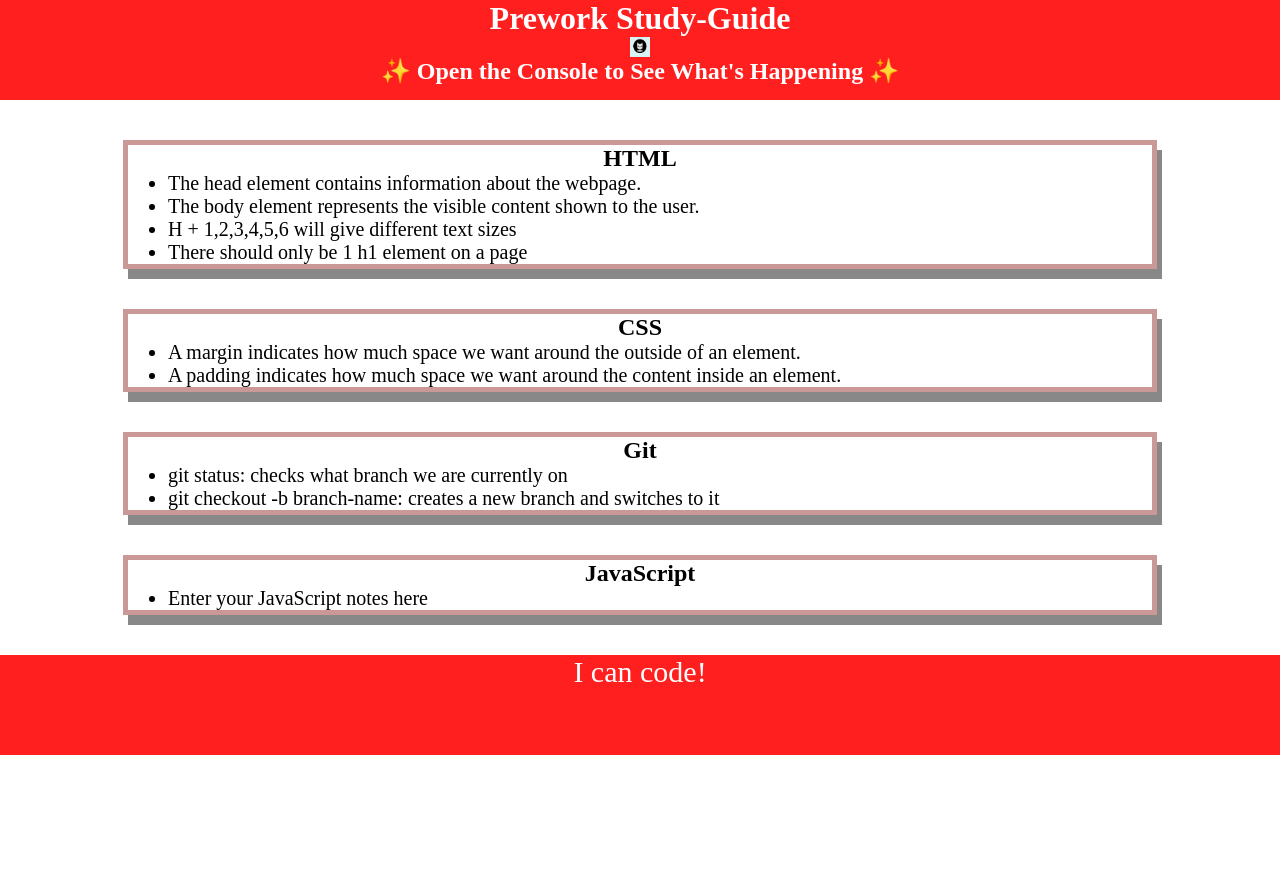
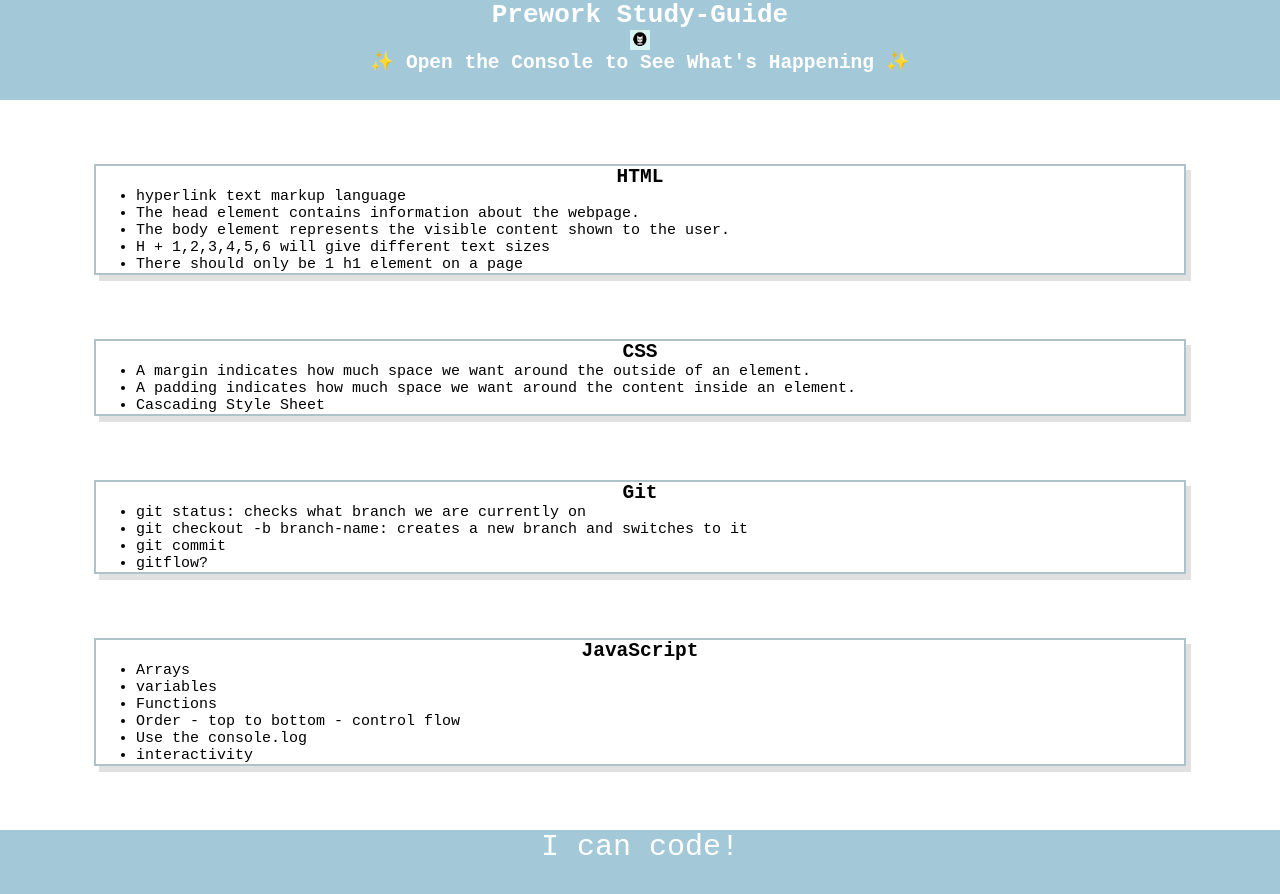
Before and after one commit to markmos1991/prework-study-guide, a plain HTML site: page index.html in a window 1280 px wide. Before the commit the page ends 800 px from the top, so only its background shows below. Drawn offline with Linux system fonts and the light colour scheme.

Commit message:
function added to script.js

```diff
--- a/assets/script.js
+++ b/assets/script.js
@@ -1,20 +1,28 @@
 
 var topics = ['HTML', 'CSS', 'Git', 'JavaScript'];
+var randomTopic = topics[Math.floor(Math.random() * topics.length)];
 
-for(var x = 0; x < topics.length; x++){
-    console.log(topics[x])
+function listTopics() {
+    for (var x = 0; x < topics.length; x++) {
+      console.log(topics[x]);
+    }
   }
 
-/*
-if (topic === 'HTML') {
+
+function selectTopic() {
+    if (randomTopic === 'HTML') {
       console.log("Let's study HTML!");
-} else if (topic === 'CSS') {
+    } else if (randomTopic === 'CSS') {
       console.log("Let's study CSS!");
-} else if (topic === 'Git') {
+    } else if (randomTopic === 'Git') {
       console.log("Let's study Git!");
-} else if (topic === 'JavaScript') {
+    } else if (randomTopic === 'JavaScript') {
       console.log("Let's study JavaScript!");
     } else {
       console.log('Please try again!');
     }
-*/
+  }
+console.log('Here are the topics we learned through Prework:');
+listTopics();
+console.log('Which topic should we study first?');
+selectTopic();
--- a/assets/style.css
+++ b/assets/style.css
@@ -7,7 +7,7 @@ header,
 footer {
     width: 100%;
     height: 100px;
-    background-color: rgb(255, 31, 31);
+    background-color: rgb(163, 200, 216);
     color: rgb(255, 255, 255);
 }
 
@@ -24,7 +24,7 @@ img {
 }
 ul {
     padding-left: 40px;
-    font-size: 20px;
+    font-size: 15px;
 }
 
 p {
@@ -33,8 +33,8 @@ p {
   }
 
   .card {
-    width: 80%;
-    margin: 40px auto;
-    border: 5px solid rgb(203, 152, 152);
-    box-shadow: 5px 10px #888888;
+    width: 85%;
+    margin: 5% auto;
+    border: 2px solid rgb(175, 193, 201);
+    box-shadow: 5px 6px #e1e1e1;
   }
--- a/index.html
+++ b/index.html
@@ -8,6 +8,7 @@
 
     <title>Prework Study Guide</title>
   </head>
+  <tt>
   <body>
     <header id="top">
       <h1>Prework Study-Guide</h1>
@@ -18,6 +19,7 @@
       <section class="card" id="html-section">
         <h2>HTML</h2>
         <ul>
+          <li>hyperlink text markup language</li>
           <li>The head element contains information about the webpage.</li>
           <li>The body element represents the visible content shown to the user.</li>
           <li>H + 1,2,3,4,5,6 will give different text sizes</li>
@@ -31,6 +33,7 @@
         <ul>
          <li>A margin indicates how much space we want around the outside of an element.</li>
          <li>A padding indicates how much space we want around the content inside an element.</li>
+         <li>Cascading Style Sheet</li>
         </ul>
       </section>
 
@@ -39,6 +42,8 @@
         <ul>
           <li>git status: checks what branch we are currently on</li>
           <li>git checkout -b branch-name: creates a new branch and switches to it</li>
+          <li>git commit</li>
+          <li>gitflow?</li>
         </ul>
 
       </section>
@@ -46,7 +51,12 @@
       <section class="card" id="javascript-section">
         <h2>JavaScript</h2>
         <ul>
-          <li>Enter your JavaScript notes here</li>
+          <li>Arrays</li>
+          <li>variables</li>
+          <li>Functions</li>
+          <li>Order - top to bottom - control flow</li>
+          <li>Use the console.log</li>
+          <li>interactivity</li>
         </ul>
       </section>
     </main>
@@ -54,6 +64,7 @@
     <footer>
       <p>I can code!</p>
     </footer>
+    </body></tt>
     <script src="./assets/script.js"></script>
   </body>
 </html>
```
Lines whose indentation alone changed are shown as unchanged.
